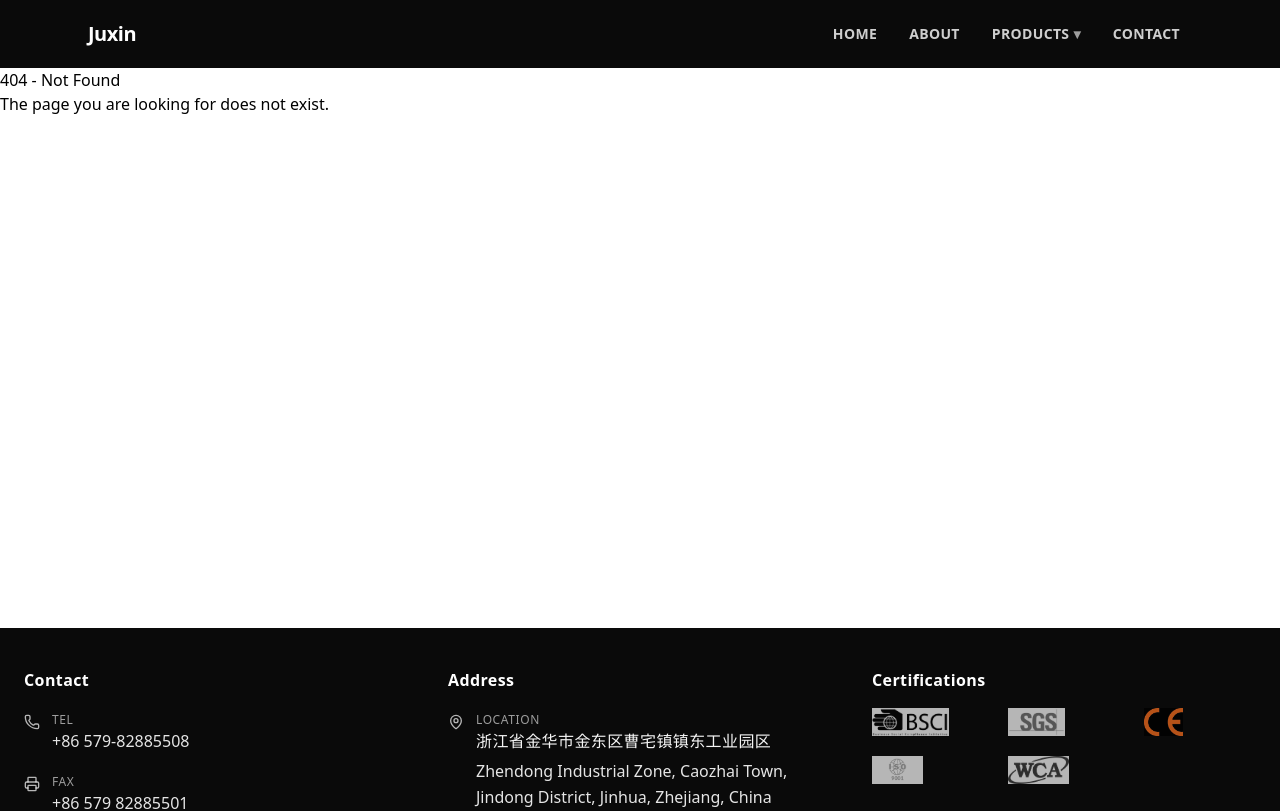
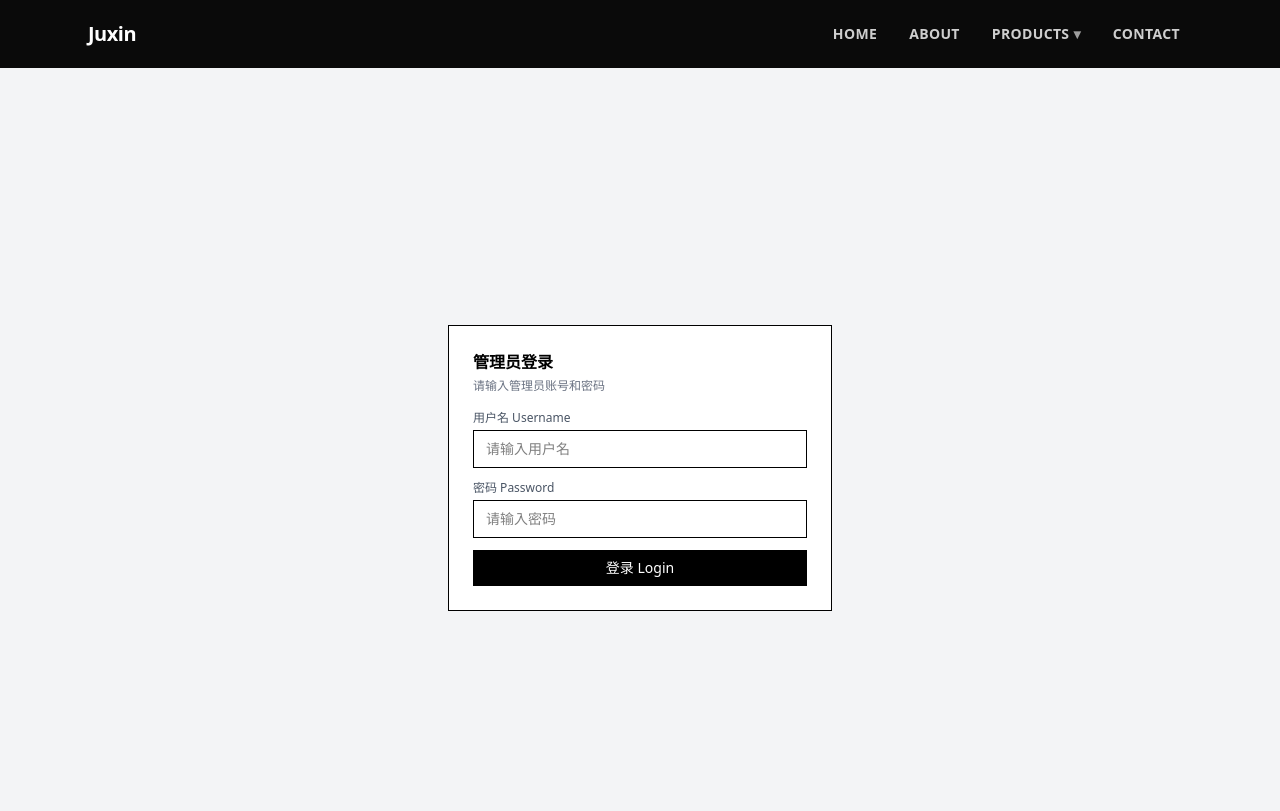
Before and after one commit to ChengYu2002/juxin-website-frontend, a React (Vite) app: page /admin/login in a window 1280 px wide. Shown: the top 811 px of the page. Built offline with nearby package versions, Linux system fonts and the light colour scheme.

Commit message:
feat(admin): scaffold login, protected routes and layout

```diff
--- /dev/null
+++ b/src/admin/AdminLayout.jsx
@@ -0,0 +1,84 @@
+// src/admin/AdminLayout.jsx
+import { NavLink, Outlet, useNavigate } from 'react-router-dom'
+import { clearAdminToken } from './auth'
+
+export default function AdminLayout() {
+  const navigate = useNavigate()
+
+  const handleLogout = () => {
+    clearAdminToken()
+    navigate('/admin/login', { replace: true })
+  }
+
+  return (
+    <div style={{ display: 'flex', minHeight: '100vh' }}>
+      {/* Sidebar */}
+      <aside
+        style={{
+          width: 200,
+          padding: 16,
+          borderRight: '1px solid #e5e5e5',
+          boxSizing: 'border-box'
+        }}
+      >
+
+        <nav style={{ display: 'flex', flexDirection: 'column', gap: 8 }}>
+          <NavLink
+            to="/admin"
+            className="
+                text-sm
+                font-medium
+                text-gray-700
+                hover:text-gray-400
+                transition-colors
+            "
+          >
+            Dashboard 菜单
+          </NavLink>
+
+          <NavLink
+            to="/admin/products"
+            className="
+              text-sm
+              font-medium
+              text-gray-700
+              hover:text-gray-400
+              transition-colors
+            "
+          >
+            Products 产品管理
+          </NavLink>
+
+          <NavLink
+            to="/admin/inquiries"
+            className="
+              text-sm
+              font-medium
+              text-gray-700
+              hover:text-gray-400
+              transition-colors
+            "
+          >
+            Inquiries 询盘管理
+          </NavLink>
+        </nav>
+
+        <button
+          onClick={handleLogout}
+          className="
+            mt-4 w-full text-red-600 border border-gray-200
+            py-1 text-sm
+            hover:bg-red-50
+          "
+        >
+          Logout 退出登录
+        </button>
+      </aside>
+
+      {/* Main Content */}
+      <main style={{ flex: 1, padding: 24 }}>
+        <Outlet />
+      </main>
+    </div>
+  )
+}
--- /dev/null
+++ b/src/admin/AdminProtected.jsx
@@ -0,0 +1,15 @@
+// src/admin/AdminProtected.jsx
+import { Navigate, Outlet } from 'react-router-dom'
+import { getAdminToken } from './auth'
+
+export default function AdminProtected() {
+  const token = getAdminToken()
+
+  if (!token) {
+    // 如果没有 token，重定向到登录页
+    return <Navigate to="/admin/login" replace />
+  }
+
+  // 有 token，渲染子路由组件
+  return <Outlet />
+}
--- /dev/null
+++ b/src/admin/auth.js
@@ -0,0 +1,17 @@
+// src/admin/auth.js
+// Admin authentication token management
+// Stores, retrieves, and clears the admin JWT token in localStorage
+
+const KEY = 'admin_jwt'
+
+export function setAdminToken(token) {
+  return localStorage.setItem(KEY, token)
+}
+
+export function getAdminToken() {
+  return localStorage.getItem(KEY)
+}
+
+export function clearAdminToken() {
+  return localStorage.removeItem(KEY)
+}
--- /dev/null
+++ b/src/admin/pages/Dashboard.jsx
@@ -0,0 +1,8 @@
+// src/admin/pages/Dashboard.jsx
+export default function AdminDashboard() {
+  return (
+    <div>
+      <h2>This is dashboard</h2>
+    </div>
+  )
+}
--- /dev/null
+++ b/src/admin/pages/Inquiries.jsx
@@ -0,0 +1,9 @@
+// src/admin/pages/inquiries.jsx
+
+export default function AdminInquiries() {
+  return (
+    <div>
+      <h2>This is inquiries</h2>
+    </div>
+  )
+}
--- /dev/null
+++ b/src/admin/pages/Login.jsx
@@ -0,0 +1,119 @@
+// src/amin/pages/Login.jsx
+import { useState } from 'react'
+import { useNavigate } from 'react-router-dom'
+import { setAdminToken } from '../auth'
+
+export default function AdminLogin() {
+  const [userName, setUserName] = useState('')
+  const [password, setPassword] = useState('')
+  const [error, setError] = useState('')
+  const navigate = useNavigate()
+
+  const handleLogin = async (e) => {
+
+    e.preventDefault() // 阻止表单默认提交行为
+    setError('')
+
+    try {
+      const res = await fetch('/api/admin/login', {
+        method: 'POST',
+        headers: {
+          'Content-Type': 'application/json',
+        },
+        body: JSON.stringify({ username: userName, password }),
+      })
+
+      let data = {}
+      // 尝试解析响应体为 JSON
+      try {
+        data = await res.json()
+      } catch (err) {
+        console.error('Failed to parse JSON response:', err)
+        // 解析失败就忽略，data 仍然是空对象
+      }
+
+      if (!res.ok) {
+        let message = '登录失败'
+
+        if (res.status === 401) {
+          message = '用户名或密码错误'
+        } else if (res.status === 403) {
+          message = '没有管理员权限'
+        } else if (res.status >= 500) {
+          message = '服务器错误，请稍后再试'
+        }
+
+        throw new Error(message)
+      }
+
+      setAdminToken(data.token)
+      navigate('/admin', { replace: true }) // 登录成功后跳转到管理员首页
+
+    } catch (err) {
+      setError(err.message || '登录失败，请重试')
+    }
+
+  }
+
+  return (
+    <div className="min-h-screen flex items-center justify-center bg-gray-100">
+      <div className="w-full max-w-sm bg-white border p-6">
+
+        {/* 标题区 */}
+        <h2 className="text-base font-semibold mb-1">
+          管理员登录
+        </h2>
+        <p className="text-xs text-gray-500 mb-4">
+          请输入管理员账号和密码
+        </p>
+
+        {/* 错误提示 */}
+        {error && (
+          <div className="mb-3 text-xs text-red-600">
+            {error}
+          </div>
+        )}
+
+        {/* 表单区 */}
+        <form onSubmit={handleLogin} className="space-y-3">
+
+          {/* 用户名 */}
+          <div>
+            <label className="block text-xs text-gray-600 mb-1">
+              用户名 Username
+            </label>
+            <input
+              className="w-full border px-3 py-2 text-sm focus:outline-none focus:ring-1 focus:ring-black"
+              placeholder="请输入用户名"
+              value={userName}
+              onChange={e => setUserName(e.target.value)}
+            />
+          </div>
+
+          {/* 密码 */}
+          <div>
+            <label className="block text-xs text-gray-600 mb-1">
+              密码 Password
+            </label>
+            <input
+              type="password"
+              className="w-full border px-3 py-2 text-sm focus:outline-none focus:ring-1 focus:ring-black"
+              placeholder="请输入密码"
+              value={password}
+              onChange={e => setPassword(e.target.value)}
+            />
+          </div>
+
+          {/* 提交按钮 */}
+          <button
+            type="submit"
+            className="w-full bg-black text-white py-2 text-sm"
+          >
+            登录 Login
+          </button>
+
+        </form>
+      </div>
+    </div>
+  )
+}
--- /dev/null
+++ b/src/admin/pages/Products.jsx
@@ -0,0 +1,9 @@
+// src/admin/pages/Products.jsx
+
+export default function AdminProducts() {
+  return (
+    <div>
+      <h2>This is products</h2>
+    </div>
+  )
+}
--- a/src/app/router.jsx
+++ b/src/app/router.jsx
@@ -1,6 +1,7 @@
 // src/app/router.jsx
 import { Routes, Route } from 'react-router-dom'
 
+// public pages
 import Home from '../pages/Home'
 import Products from '../pages/Products'
 import Product from '../pages/Product'
@@ -8,15 +9,39 @@ import About from '../pages/About'
 import Contact from '../pages/Contact'
 import NotFound from '../pages/NotFound'
 
+// admin pages
+import AdminLogin from '../admin/pages/Login'
+import AdminDashboard from '../admin/pages/Dashboard'
+import AdminProducts from '../admin/pages/Products'
+import AdminInquiries from '../admin/pages/Inquiries'
+import AdminProtected from '../admin/AdminProtected'
+import AdminLayout from '../admin/AdminLayout'
+
 export default function AppRouter() {
   return (
     <Routes>
+      {/* ===== Public ===== */}
       <Route path="/" element={<Home />} />
       <Route path="/products" element={<Products />} />
       <Route path="/products/:id" element={<Product />} />
       <Route path="/about" element={<About />} />
       <Route path="/contact" element={<Contact />} />
+
+      {/* ===== Admin Login（不需要保护） ===== */}
+      <Route path="/admin/login" element={<AdminLogin />} />
+
+      {/* ===== Admin Protected Area ===== */}
+      <Route path="/admin" element={<AdminProtected />}>
+        <Route element={<AdminLayout />}>
+          <Route index element={<AdminDashboard />} />
+          <Route path="products" element={<AdminProducts />} />
+          <Route path="inquiries" element={<AdminInquiries />} />
+        </Route>
+      </Route>
+
+      {/* ===== Fallback ===== */}
       <Route path="*" element={<NotFound />} />
+
     </Routes>
   )
 }
--- /dev/null
+++ b/src/services/adminApi.js
@@ -0,0 +1,41 @@
+// src/services/adminApi.js
+import { getAdminToken } from '../admin/auth.js'
+
+// 在每个 admin 请求里，自动把 token 放进 HTTP header，交给后端处理认证
+export async function adminFetch(url, options = {}) {
+  const token = getAdminToken()
+
+  /*
+  参数：
+    url：请求地址，比如 '/api/admin/products'
+    options：fetch 的配置对象（method、headers、body 等）
+    - options = {} 表示：调用方不传 options 也不会报错。
+
+  整体作用：
+    用 fetch 向 url 发请求，请求配置在 options 的基础上，
+    额外统一加上 JSON 头和 admin token（如果有），然后等服务器回我一个响应
+  */
+
+  const res = await fetch(url, {
+    ...options,
+    headers: {
+      'Content-Type': 'application/json',
+      ...(token && { 'Authorization': `Bearer ${token}` }), // 如果 token 存在，就把 Authorization header 加进去
+      ...options.headers, // 调用方传的 headers 会覆盖前面的 headers
+    },
+  })
+
+  const data = await res.json().catch(() => ({}))
+  /*
+  尝试把响应 body 解析为 JSON，并赋值给 data。
+    .catch(() => ({})) 是为了容错：
+    如果后端没返回 JSON（比如空 body / HTML 错误页 / 纯文本），res.json() 会抛异常
+    这里就吞掉异常并返回空对象 {}，避免整个函数因为解析失败直接崩掉
+  */
+
+  if (!res.ok) {
+    throw new Error(data.message || 'Admin request failed')
+  }
+
+  return data
+}
```
Also changed, not shown: 1 other file (tests, documents, lock files or other folders).
